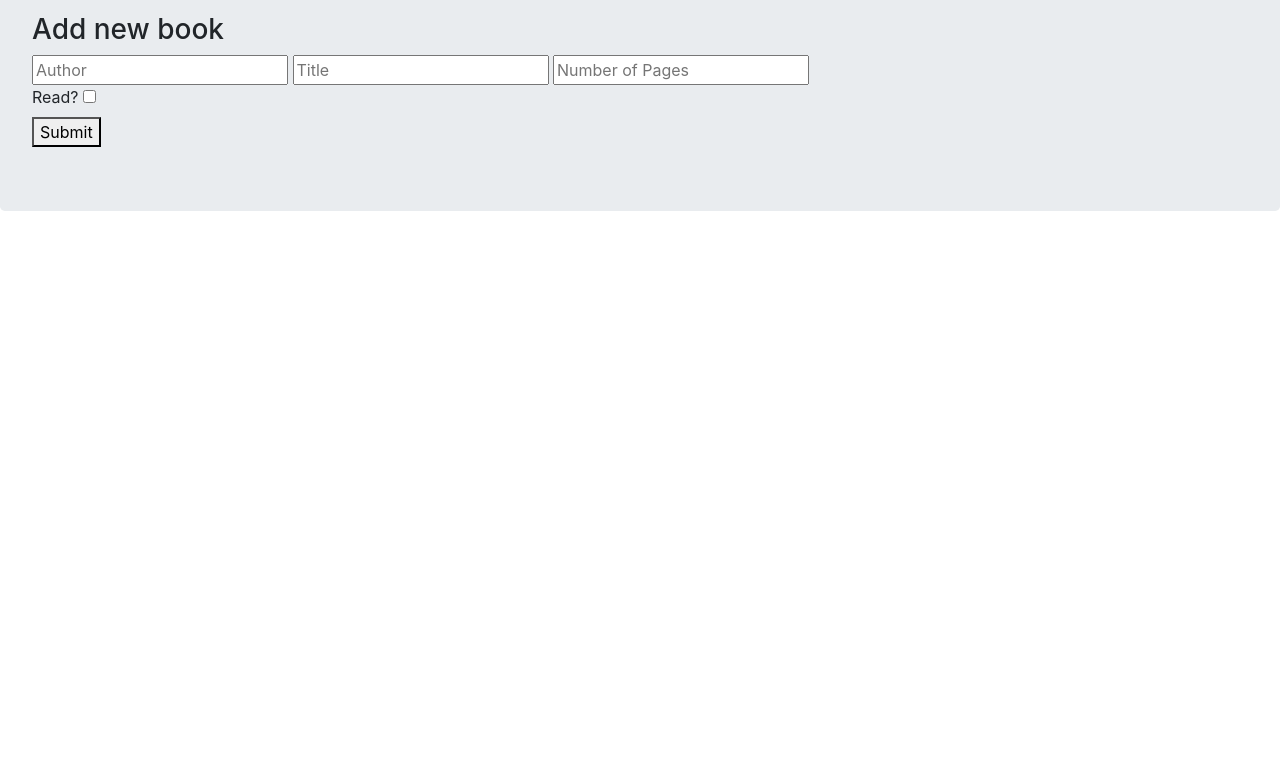
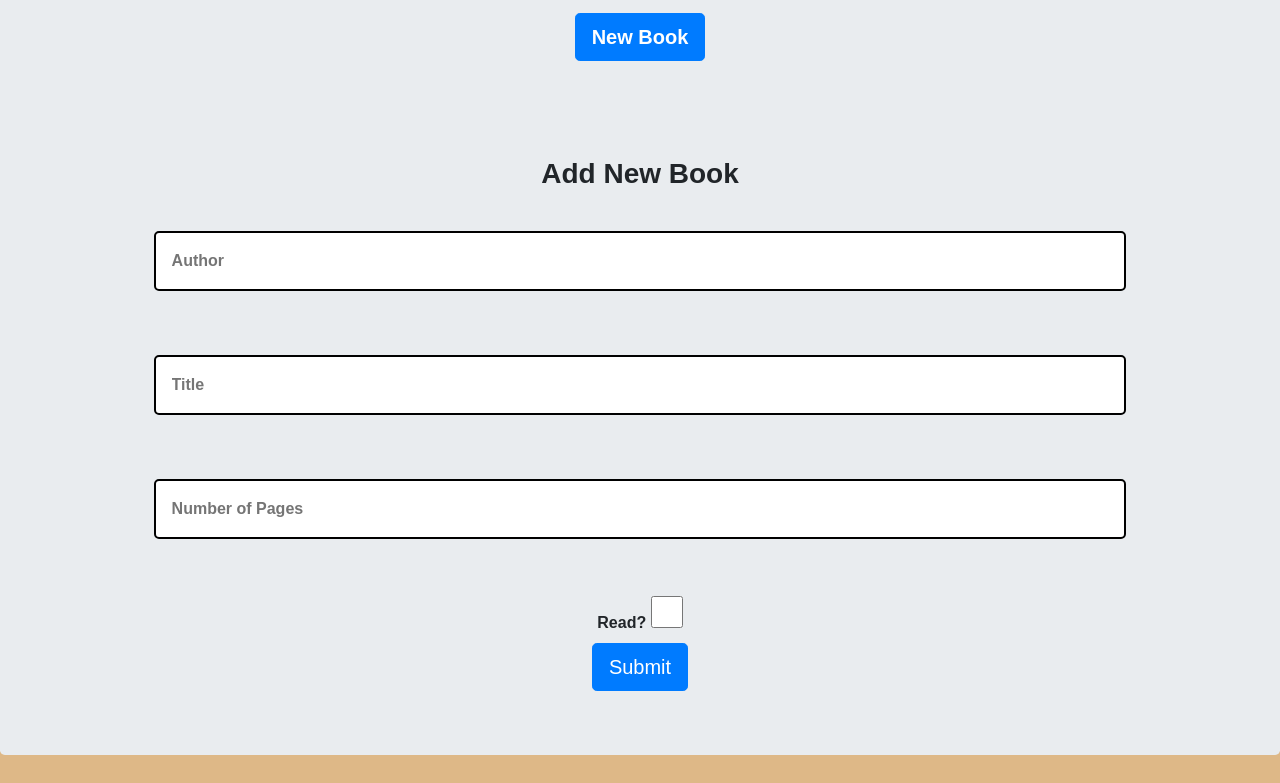
Before and after one commit to cgcarlosg/library_js, a plain HTML site: page index.html in a window 1280 px wide. Shown: the part 198-981 px from the top of the page. Before the commit the page ends 800 px from the top, so only its background shows below. Drawn offline with nearby package versions, Linux system fonts and the light colour scheme.

Commit message:
Add style

```diff
--- a/index.html
+++ b/index.html
@@ -9,48 +9,52 @@
     <link rel="stylesheet" href="https://maxcdn.bootstrapcdn.com/bootstrap/4.0.0/css/bootstrap.min.css" integrity="sha384-Gn5384xqQ1aoWXA+058RXPxPg6fy4IWvTNh0E263XmFcJlSAwiGgFAW/dAiS6JXm" crossorigin="anonymous">
     <!-- Bootstrap CSS -->
     <link rel="stylesheet" href="styles/style.css">
+    <link rel="preconnect" href="https://fonts.gstatic.com">
+    <link href="https://fonts.googleapis.com/css2?family=Noto+Sans:wght@700&display=swap" rel="stylesheet">
 
     <title>Library</title>
   </head>
   <body>
     <div class="jumbotron">
-        <h1 class="display-4 text-center font-weight-bold">LIBRARY</h1>
-        <p class="lead text-center mt-3">
+        <h1 class="display-1 text-center font-weight-bold ">LIBRARY</h1>
+        <p class="lead text-center mt-3 pt-3">
           <a class="btn btn-primary btn-lg font-weight-bold " href="#" role="button">New Book</a>
+          <div class="books-grid js-books-grid"></div>
         </p>
-        <div class="popup js-popup">
-            <form class="popup__form js-popup-form">
-              <h3 class="popup__title">Add new book</h3>
+        <div class="book_form js-popup">
+            <form class="form_book js-popup-form">
+              <h3 class="form__title font-weight-bold">Add New Book</h3>
               <input
-                class="popup__input"
+                class="form_input"
                 type="text"
                 id="author"
                 placeholder="Author"
                 required
               />
               <input
-                class="popup__input"
+                class="form_input"
                 type="text"
                 id="title"
                 placeholder="Title"
                 required
               />
               <input
-                class="popup__input"
+                class="form_input"
                 type="number"
                 id="pages"
                 placeholder="Number of Pages"
                 required
               />
-              <div class="popup__is-read">
-                <label for="is-read">Read?</label>
+              <div class="form_read">
+                <label class="read font-weight-bold" >Read?</label>
                 <input class="popup__checkbox" type="checkbox" id="is-read" />
               </div>
-              <button class="button button--green button--medium" type="submit">
+              <button class="btn btn-primary btn-lg" type="submit">
                 Submit
               </button>
             </form>
           </div>
+          <div class="overlay js-overlay"></div>
     </div>
 
     <!-- Optional JavaScript -->
--- a/styles/style.css
+++ b/styles/style.css
@@ -0,0 +1,85 @@
+* {
+    box-sizing: border-box;
+    padding: 0;
+    margin: 0;
+}
+
+body {
+    background-color: burlywood;
+    font-family: Arial, Helvetica, sans-serif;
+}
+
+input {
+    color: black;
+}
+
+.books-grid {
+    display: grid;
+    grid-template-columns: repeat(3, 1fr);
+    grid-gap: 2rem;
+    padding: 2rem;
+  }
+
+  /* .book_form {
+    position: fixed;
+    z-index: 1;
+    top: 50%;
+    left: 50%;
+    min-width: 300px;
+    padding: 3rem;
+    border: 2px solid black;
+    border-radius: 10px;
+    background-color: violet;
+    text-align: center;
+    transform: translate(-50%, -50%) scale(0);
+    transition: 200ms ease-in-out;
+  } */
+
+  /* .book_form--active {
+      transform: translate(-50%, -50%) scale(1);
+  } */
+
+  .form_book {
+      display: flex;
+      flex-direction: column;
+      align-items: center;
+  }
+
+  .form_title {
+      margin: 2rem;
+      font-size: 4rem;
+  }
+
+  .form_input {
+      width: 80%;
+      padding: 1rem;
+      border: 2px solid black;
+      border-radius: 5px;
+      margin: 2rem;
+      font-weight: bold;
+   }
+
+   .form_input:focus {
+       outline: blueviolet;
+   }
+
+   .overlay {
+    position: fixed;
+    top: 0;
+    left: 0;
+    display: none;
+    width: 100%;
+    height: 100%;
+    background-color: rgba(0, 0, 0, 0.5);
+    opacity: 1;
+  }
+
+  .overlay--active {
+    display: block;
+  }
+
+  .popup__checkbox {
+    width: 2rem;
+    height: 2rem;
+    margin-top: 1.6rem;
+  }
```
